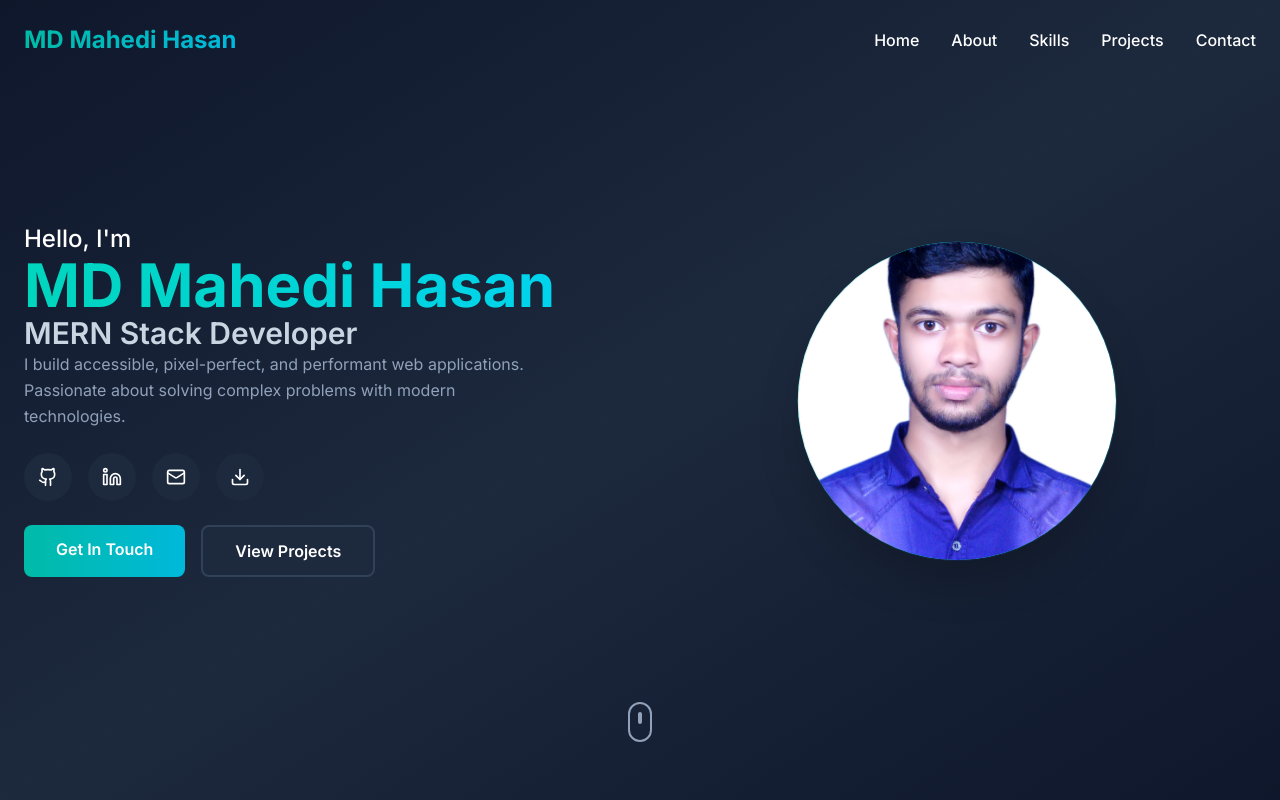
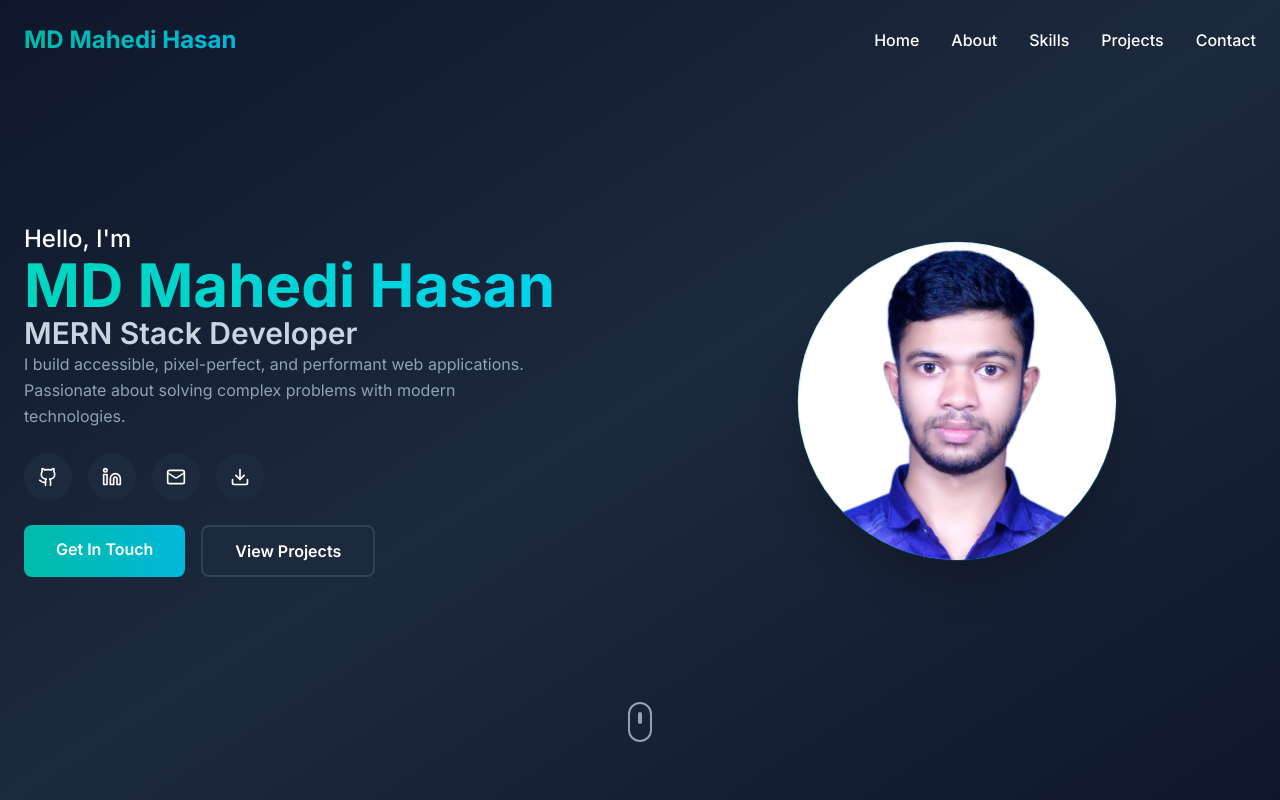
Before and after one commit to Mahedi-432A/Portfolio, a Next.js app: page / in a window 1280 px wide. Shown: the top 800 px of the page. Built offline with nearby package versions, Linux system fonts and the light colour scheme.

Commit message:
Add Resume PDF and update layout metadata with live link

```diff
--- a/src/app/layout.tsx
+++ b/src/app/layout.tsx
@@ -1,14 +1,13 @@
 import type { Metadata } from "next";
 import { Inter } from "next/font/google";
 import "./globals.css";
-// আমরা যে কম্পোনেন্ট বানালাম সেটা ইম্পোর্ট করছি
 import Navbar from "@/components/shared/Navbar";
 import Footer from "@/components/shared/Footer";
 
 const inter = Inter({ subsets: ["latin"] });
 
 export const metadata: Metadata = {
-  title: "MD Mahedi Hasan | MERN Stack Developer", // তোমার নাম দাও
+  title: "MD Mahedi Hasan | MERN Stack Developer",
   description: "Portfolio of MD Mahedi Hasan - A passionate MERN Stack Developer & Competitive Programmer solving real-world problems.",
   keywords: ["MERN Stack", "React", "Next.js", "Portfolio", "Web Developer", "Bangladesh"],
   authors: [{ name: "MD Mahedi Hasan" }],
@@ -17,11 +16,11 @@ export const metadata: Metadata = {
   openGraph: {
     title: "MD Mahedi Hasan | MERN Stack Developer",
     description: "Check out my portfolio to see my projects and skills.",
-    url: "https://your-domain.com", // পরে লাইভ লিংক বসাবে
+    url: "https://md-mahedi-hasan.vercel.app/",
     siteName: "MD Mahedi Hasan Portfolio",
     images: [
       {
-        url: "/og-image.png", // আমরা একটা প্রিভিউ ইমেজ সেট করবো
+        url: "/og-image.png",
         width: 1200,
         height: 630,
         alt: "MD Mahedi Hasan Portfolio Preview",
@@ -40,16 +39,13 @@ export default function RootLayout({
   return (
     <html lang="en">
       <body className={inter.className}>
-        {/* Navbar সবার উপরে থাকবে */}
+
         <Navbar />
 
-        {/* এই children মানে হলো আমাদের অন্যান্য পেজগুলো (যেমন হোমপেজ) */}
-        {/* Navbar এর হাইট যেহেতু h-16 (4rem), তাই আমরা pt-16 প্যাডিং দিচ্ছি যাতে কন্টেন্ট ন্যাপবারের নিচে ঢাকা না পড়ে */}
         <main className="min-h-screen flex flex-col">
            {children}
         </main>
 
-        {/* Footer সবার নিচে থাকবে */}
         <Footer />
       </body>
     </html>
--- a/src/components/home/Hero.tsx
+++ b/src/components/home/Hero.tsx
@@ -81,7 +81,7 @@ const Hero = () => {
         <div className="flex-1 flex justify-center">
           {/* আপাতত আমরা একটা স্টাইলিশ ডিভ ব্যবহার করছি ছবির বদলে */}
           <div className="relative w-64 h-64 md:w-80 md:h-80 bg-linear-to-r from-teal-400 to-cyan-400 rounded-full flex items-center justify-center shadow-2xl animate-blob p-3 overflow-hidden">
-            <Image src="/Profile.jpg" alt="Profile Picture" className="object-cover rounded-full" fill priority />
+            <Image src="/Profile.jpg" alt="Profile Picture" className="object-cover object-top rounded-full" fill priority />
           </div>
         </div>
       </div>
```
Also changed, not shown: 1 other file (tests, documents, lock files or other folders).
